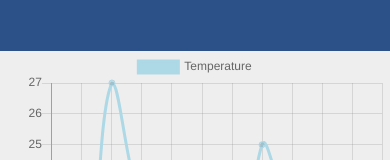
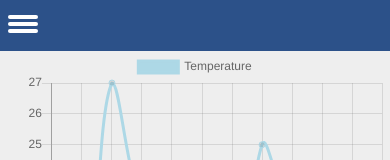
Before and after one commit to jimmeryn/my-aquarium, a React app: page / in a window 390 px wide. Shown: the top 160 px of the page. Built offline with nearby package versions, Linux system fonts and the light colour scheme.

Commit message:
added hamburger

```diff
--- /dev/null
+++ b/src/components/topNav/Hamburger.tsx
@@ -0,0 +1,18 @@
+import * as React from "react";
+
+const Hamburger = () => {
+  const [hamActive, setHamActive] = React.useState(false);
+  const hamClass = `hamburger${hamActive ? "--active" : ""}`;
+  const menuClass = `dropdown${hamActive ? "--active" : ""}`;
+  const [activeButton, setActiveButton] = React.useState(0);
+
+  return (
+    <button className={hamClass} onClick={() => setHamActive(!hamActive)}>
+      <span className="hamburger-box">
+        <span className="hamburger-inner"></span>
+      </span>
+    </button>
+  );
+};
+
+export default Hamburger;
--- a/src/components/topNav/TopNav.tsx
+++ b/src/components/topNav/TopNav.tsx
@@ -1,9 +1,11 @@
 import * as React from "react";
 import Title from "./Title";
 import LoginDropdown from "./LoginDropdown";
+import Hamburger from "./Hamburger";
 const TopNav: React.FunctionComponent = () => {
   return (
     <div className="top-nav">
+      <Hamburger />
       <Title />
       <LoginDropdown />
     </div>
```
